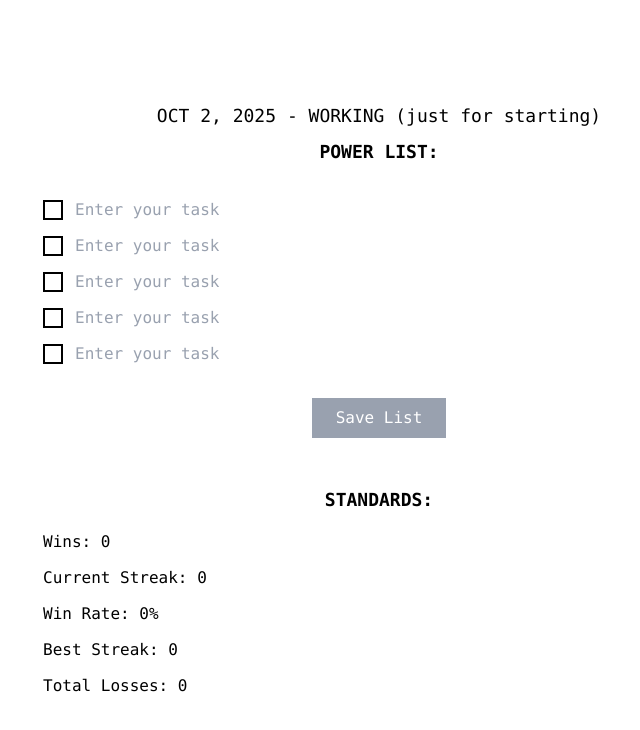
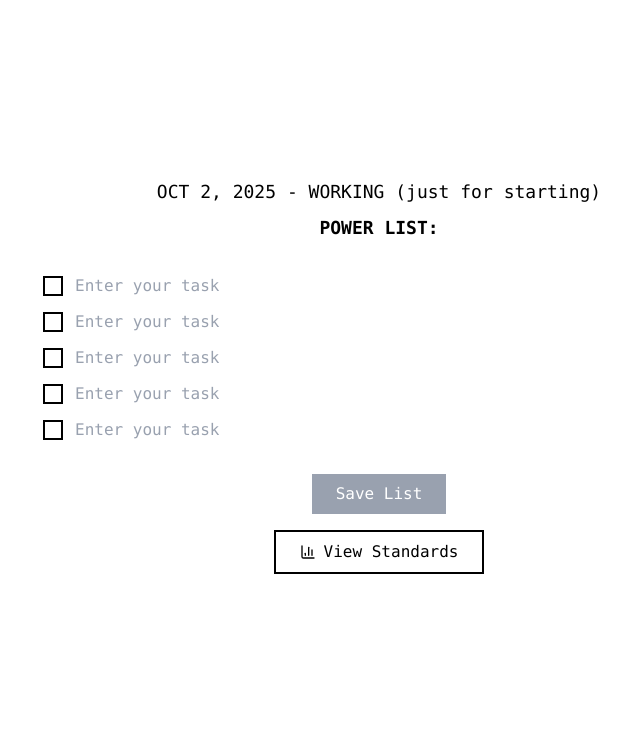
Before and after one commit to Londelo/control_center, a Next.js app: page / in a window 1280 px wide. Shown: the top 730 px of the page, without its empty margins (261-901 px from the left). Built offline with nearby package versions, Linux system fonts and the light colour scheme.

Commit message:
Create separate PowerList and Stats pages

```diff
--- a/src/app/page.tsx
+++ b/src/app/page.tsx
@@ -1,9 +1,9 @@
 "use client";
 
 import { TaskList } from "@/components/TaskList";
-import { StatsPanel } from "@/components/StatsPanel";
 import { usePowerListService } from "@/hooks/usePowerListService";
-import { Trophy, Edit3 } from "lucide-react";
+import { Trophy, Edit3, BarChart3 } from "lucide-react";
+import Link from "next/link";
 
 export default function Home() {
   const {
@@ -14,34 +14,31 @@ export default function Home() {
     toggleTaskCompletion,
     saveTaskList,
     toggleEditMode,
-    getStats,
     canSave,
     isWin,
   } = usePowerListService();
 
   if (isLoading) {
     return (
-      <div>
-        <div>Loading your PowerList...</div>
+      <div className="min-h-screen bg-white flex items-center justify-center">
+        <div className="font-mono">Loading your PowerList...</div>
       </div>
     );
   }
 
   if (!currentTaskList) {
     return (
-      <div>
-        <div>Error loading PowerList</div>
+      <div className="min-h-screen bg-white flex items-center justify-center">
+        <div className="font-mono">Error loading PowerList</div>
       </div>
     );
   }
 
-  const stats = getStats();
-
   return (
     <main className="min-h-screen bg-white flex items-center justify-center p-8">
-      <div className="w-full max-w-2xl">
+      <div className="w-full max-w-2xl text-center">
         {/* Header */}
-        <header className="text-center mb-8">
+        <header className="mb-8">
           <div className="text-lg font-mono mb-2">
             {new Date().toLocaleDateString('en-US', {
               month: 'short',
@@ -54,7 +51,7 @@ export default function Home() {
 
         {/* Win Message */}
         {isWin && !isEditing && (
-          <div className="text-center mb-6">
+          <div className="mb-6">
             <div className="inline-flex items-center gap-2 text-green-600 font-mono">
               <Trophy />
               <span>You Won the Day!</span>
@@ -64,7 +61,6 @@ export default function Home() {
 
         {/* Main Task List */}
         <div className="mb-12">
-          <div>
           <TaskList
             taskList={currentTaskList}
             isEditing={isEditing}
@@ -73,7 +69,7 @@ export default function Home() {
           />
 
           {/* Action Buttons */}
-            <div className="text-center mt-8">
+          <div className="mt-8 space-y-4">
             {isEditing ? (
               <button
                 onClick={saveTaskList}
@@ -87,18 +83,21 @@ export default function Home() {
                 onClick={toggleEditMode}
                 className="inline-flex items-center gap-2 px-6 py-2 bg-black text-white font-mono"
               >
-                  <Edit3 />
+                <Edit3 size={16} />
                 Edit Tasks
               </button>
             )}
+
+            {/* Stats Button */}
+            <div>
+              <Link href="/stats">
+                <button className="inline-flex items-center gap-2 px-6 py-2 border-2 border-black text-black font-mono hover:bg-black hover:text-white transition-colors">
+                  <BarChart3 size={16} />
+                  View Standards
+                </button>
+              </Link>
             </div>
           </div>
-        </div>
-
-        {/* Stats Panel */}
-        <div className="text-center">
-          <h2 className="text-lg font-mono font-bold mb-4">STANDARDS:</h2>
-          <StatsPanel stats={stats} />
         </div>
       </div>
     </main>
--- /dev/null
+++ b/src/app/stats/page.tsx
@@ -0,0 +1,37 @@
+"use client";
+
+import { StatsPanel } from "@/components/StatsPanel";
+import { usePowerListService } from "@/hooks/usePowerListService";
+import { ArrowLeft } from "lucide-react";
+import Link from "next/link";
+
+export default function StatsPage() {
+  const { getStats } = usePowerListService();
+  const stats = getStats();
+
+  return (
+    <main className="min-h-screen bg-white flex items-center justify-center p-8">
+      <div className="w-full max-w-2xl text-center">
+        {/* Header */}
+        <header className="mb-8">
+          <h1 className="text-lg font-mono font-bold">STANDARDS:</h1>
+        </header>
+
+        {/* Stats Panel */}
+        <div className="mb-12">
+          <StatsPanel stats={stats} />
+        </div>
+
+        {/* Back Button */}
+        <div>
+          <Link href="/">
+            <button className="inline-flex items-center gap-2 px-6 py-2 bg-black text-white font-mono">
+              <ArrowLeft size={16} />
+              Back to PowerList
+            </button>
+          </Link>
+        </div>
+      </div>
+    </main>
+  );
+}
```
Lines whose indentation alone changed are shown as unchanged.
